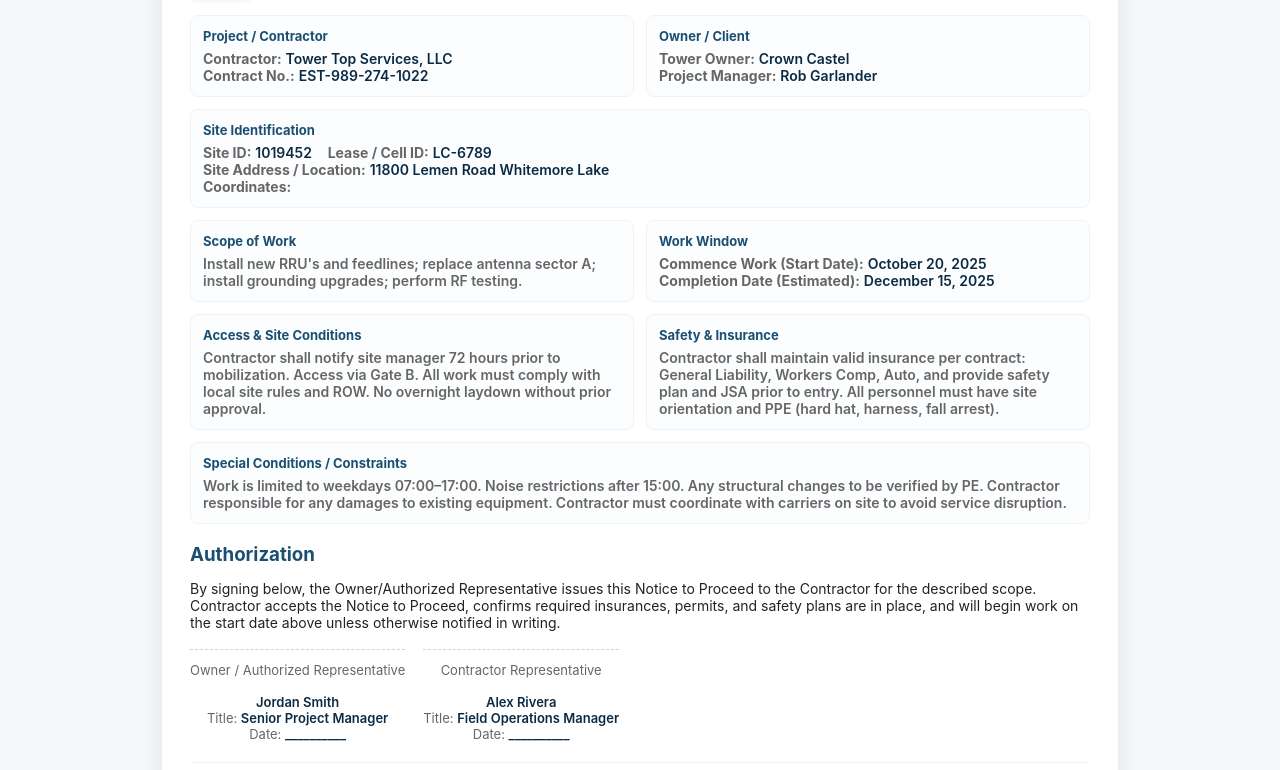
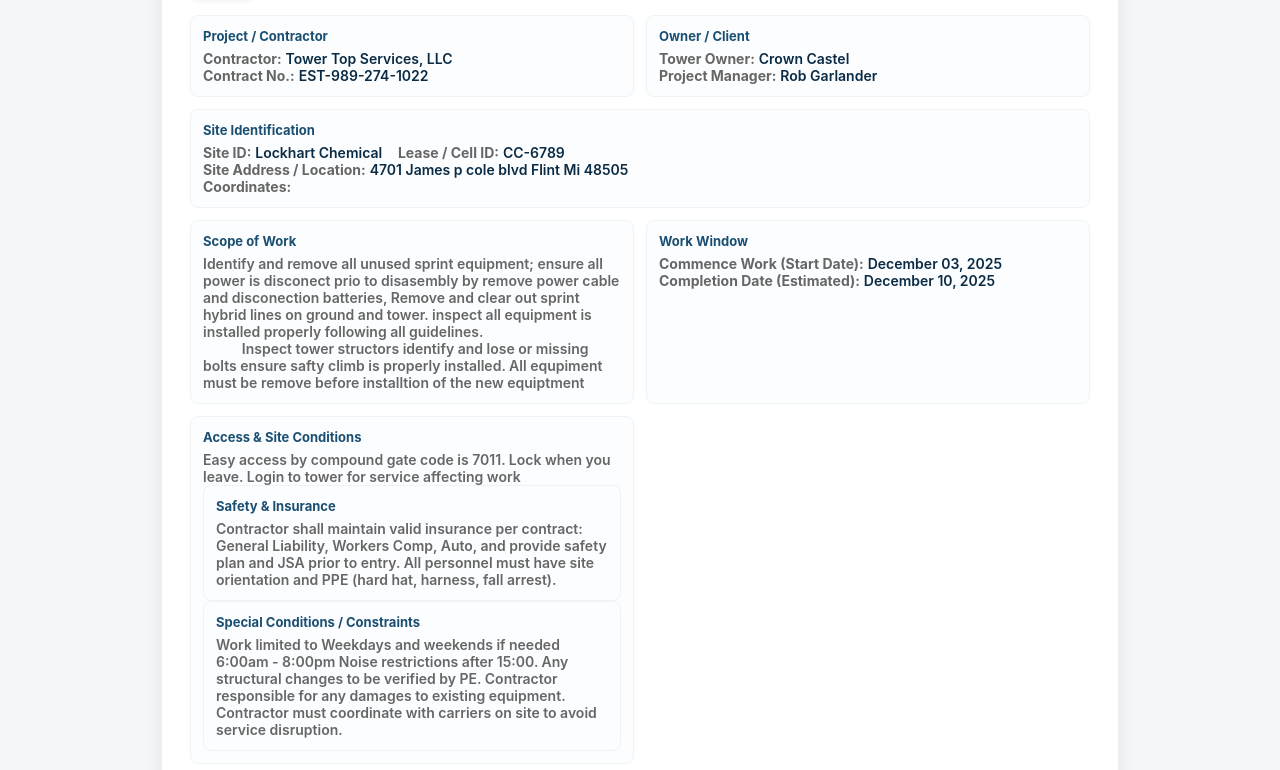
Before and after one commit to Tam3ThatStrange/Tower, a plain HTML site: page ntp.html in a window 1280 px wide. Shown: the part 165-935 px from the top of the page. Drawn offline with Linux system fonts and the light colour scheme.

Commit message:
Update ntp.html

```diff
--- a/ntp.html
+++ b/ntp.html
@@ -167,27 +167,27 @@
 
       <div class="field full">
         <h3>Site Identification</h3>
-        <p><strong>Site ID:</strong> <span class="editable">1019452</span> &nbsp;&nbsp;
-           <strong>Lease / Cell ID:</strong> <span class="editable">LC-6789</span></p>
-        <p><strong>Site Address / Location:</strong> <span class="editable">11800 Lemen Road Whitemore Lake </span></p>
+        <p><strong>Site ID:</strong> <span class="editable">Lockhart Chemical</span> &nbsp;&nbsp;
+           <strong>Lease / Cell ID:</strong> <span class="editable">CC-6789</span></p>
+        <p><strong>Site Address / Location:</strong> <span class="editable">4701 James p cole blvd Flint Mi 48505 </span></p>
         <p><strong>Coordinates:</strong> <span class="editable"></span></p>
       </div>
 
       <div class="field">
         <h3>Scope of Work</h3>
-        <p class="notes editable">Install new RRU's and feedlines; replace antenna sector A; install grounding upgrades; perform RF testing.</p>
+        <p class="notes editable">Identify and remove all unused sprint equipment; ensure all power is disconect prio to disasembly by remove power cable and disconection batteries, Remove and clear out sprint hybrid lines on ground and tower. inspect all equipment is installed properly following all guidelines.
+           Inspect tower structors identify and lose or missing bolts ensure safty climb is properly installed. All equpiment must be remove before installtion of the new equiptment</p>
       </div>
 
       <div class="field">
         <h3>Work Window</h3>
-        <p><strong>Commence Work (Start Date):</strong> <span class="editable">October 20, 2025</span><br>
-           <strong>Completion Date (Estimated):</strong> <span class="editable">December 15, 2025</span></p>
+        <p><strong>Commence Work (Start Date):</strong> <span class="editable">December 03, 2025</span><br>
+           <strong>Completion Date (Estimated):</strong> <span class="editable">December 10, 2025</span></p>
       </div>
 
       <div class="field">
         <h3>Access & Site Conditions</h3>
-        <p class="notes editable">Contractor shall notify site manager 72 hours prior to mobilization. Access via Gate B. All work must comply with local site rules and ROW. No overnight laydown without prior approval.</p>
-      </div>
+        <p class="notes editable">Easy access by compound gate code is 7011. Lock when you leave. Login to tower for service affecting work</p>
 
       <div class="field">
         <h3>Safety & Insurance</h3>
@@ -196,7 +196,7 @@
 
       <div class="field full">
         <h3>Special Conditions / Constraints</h3>
-        <p class="notes editable">Work is limited to weekdays 07:00–17:00. Noise restrictions after 15:00. Any structural changes to be verified by PE. Contractor responsible for any damages to existing equipment. Contractor must coordinate with carriers on site to avoid service disruption.</p>
+        <p class="notes editable">Work limited to Weekdays and weekends if needed 6:00am - 8:00pm Noise restrictions after 15:00. Any structural changes to be verified by PE. Contractor responsible for any damages to existing equipment. Contractor must coordinate with carriers on site to avoid service disruption.</p>
       </div>
     </section>
 
@@ -210,7 +210,7 @@
             Owner / Authorized Representative<br><br>
             <strong><span class="editable">Jordan Smith</span></strong><br>
             Title: <span class="editable">Senior Project Manager</span><br>
-            Date: <span class="editable">__________</span>
+            Date: <span class="editable">_____12/02/2025_____</span>
           </div>
         </div>
 
@@ -219,7 +219,7 @@
             Contractor Representative<br><br>
             <strong><span class="editable">Alex Rivera</span></strong><br>
             Title: <span class="editable">Field Operations Manager</span><br>
-            Date: <span class="editable">__________</span>
+            Date: <span class="editable">________12/02/2025______</span>
           </div>
         </div>
       </div>
```
